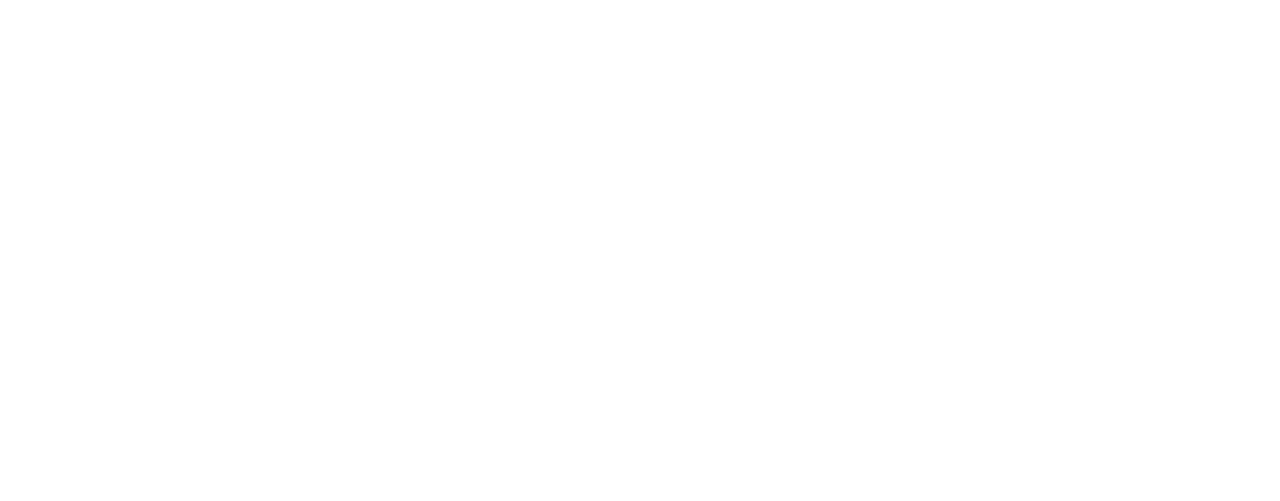
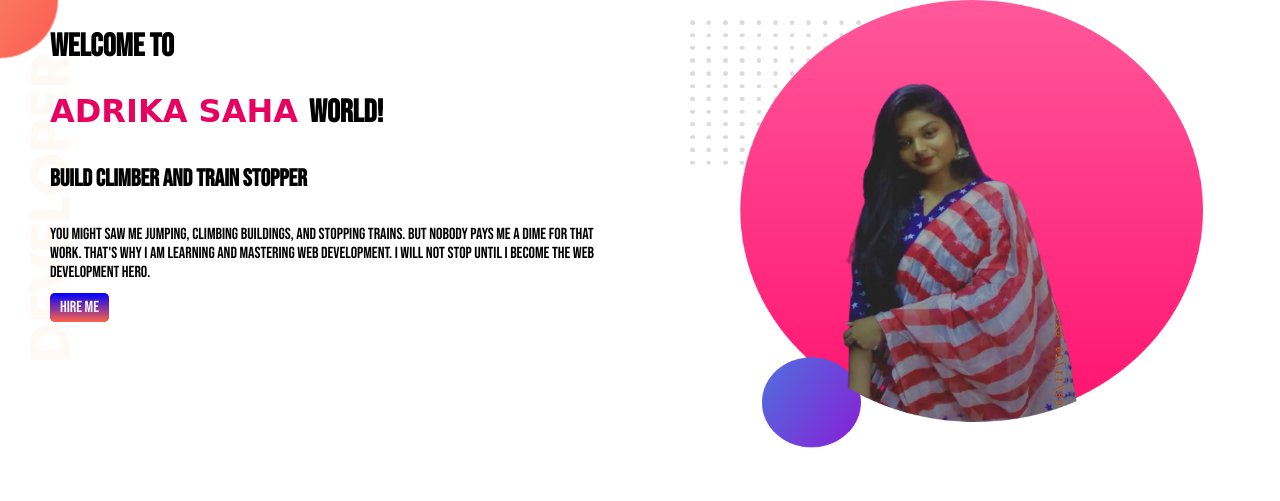
Before and after one commit to ADRIKASAHA/developer_portfolio, a plain HTML site: page index.html in a window 1280 px wide. Drawn offline with Linux system fonts and the light colour scheme; a web font is replaced by a local one.

Commit message:
top banner add

```diff
--- a/index.html
+++ b/index.html
@@ -1,12 +1,38 @@
 <!DOCTYPE html>
 <html lang="en">
+
 <head>
     <meta charset="UTF-8">
     <meta http-equiv="X-UA-Compatible" content="IE=edge">
     <meta name="viewport" content="width=device-width, initial-scale=1.0">
     <title>Adrika saha</title>
+    <link rel="preconnect" href="https://fonts.googleapis.com">
+    <link rel="preconnect" href="https://fonts.gstatic.com" crossorigin>
+    <link href="https://fonts.googleapis.com/css2?family=Rubik+Moonrocks&display=swap" rel="stylesheet">
+    <link rel="preconnect" href="https://fonts.googleapis.com">
+    <link rel="preconnect" href="https://fonts.gstatic.com" crossorigin>
+    <link href="https://fonts.googleapis.com/css2?family=Bebas+Neue&display=swap" rel="stylesheet">
+    <link rel="stylesheet" href="style.css">
 </head>
+
 <body>
+    <section class="topb">
+        <div class="half-width">
+            <h1>Welcome To</h1>
+            <h1><span class="name-color">ADRIKA SAHA </span> world!</h1>
+            <h4>Build Climber and Train Stopper</h4>
+            <p>You might saw me jumping, climbing buildings, and stopping trains. But nobody pays me a dime for that
+                work.
+                That's why I am learning and mastering web development. I will not stop until I become the Web
+                Development
+                Hero.</p>
+            <a class="hireme" target="_blank" href="https://www.linkedin.com/in/adrika-saha/">HIRE ME</a>
+        </div>
+        <div class="half-width">
+            <img src="image/p1.png" alt="">
+        </div>
+    </section>
 
 </body>
+
 </html>
--- a/style.css
+++ b/style.css
@@ -0,0 +1,52 @@
+body {
+    font-family: 'Bebas Neue', cursive;
+    margin: 0%;
+    padding: 0%;
+}
+
+.topb {
+    display: flex;
+    background-image: url(image/top-banner.png);
+    background-repeat: no-repeat;
+}
+
+.half-width {
+
+    width: 50%;
+    padding-left: 50px;
+    padding-right: 20px;
+
+}
+
+.half-width h1 {
+    /*padding-top: 5%;*/
+    font-size: xx-large;
+}
+
+.half-width h4 {
+    font-size: x-large;
+}
+
+.name-color {
+    font-family: 'Rubik Moonrocks', cursive;
+    color: rgb(232, 0, 96);
+
+}
+
+.hireme {
+    cursor: pointer;
+    text-decoration: none;
+    background-color: chocolate;
+    padding: 5px 10px;
+    border-radius: 5px;
+    background-image: linear-gradient(blue, tomato);
+    text-shadow: 2px;
+    color: whitesmoke;
+
+}
+
+.half-width img {
+
+    width: 90%;
+    height: 90%;
+}
```
Also changed, not shown: image/p1.png (added).
